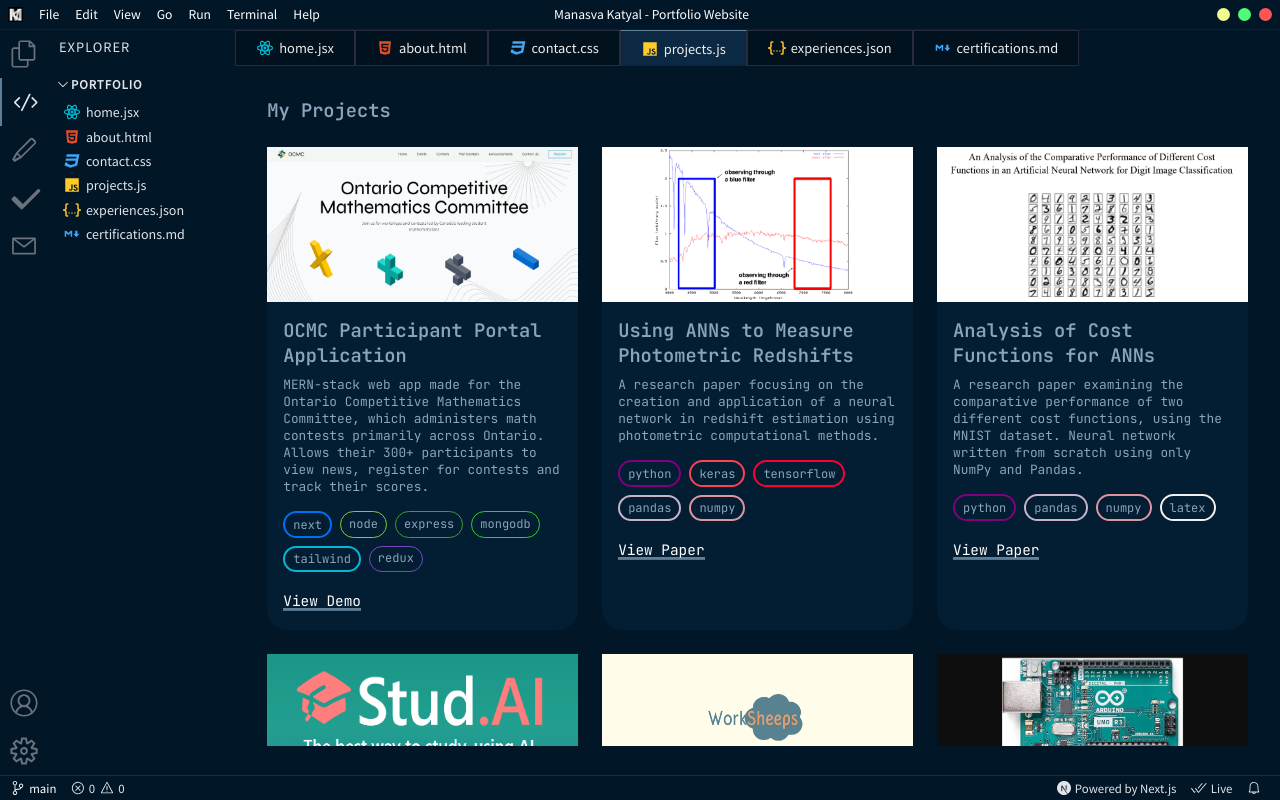
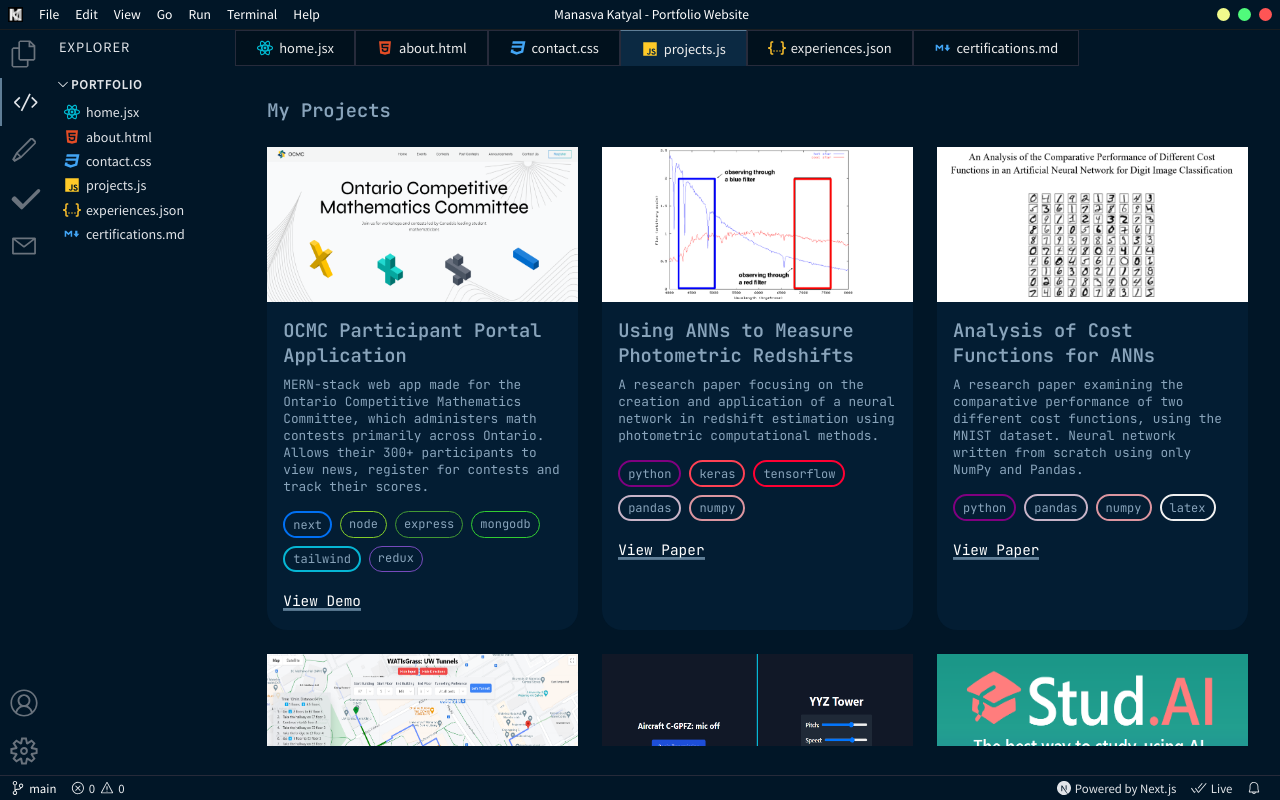
Before and after one commit to SuperMK15/personal-website, a Next.js app: page /projects in a window 1280 px wide. Built offline with nearby package versions, Linux system fonts and the light colour scheme.

Commit message:
added watisgrass to projects

```diff
--- a/pages/data/projects.json
+++ b/pages/data/projects.json
@@ -25,6 +25,26 @@
     "description": "A research paper examining the comparative performance of two different cost functions, using the MNIST dataset. Neural network written from scratch using only NumPy and Pandas.",
     "tags": ["python", "pandas", "numpy", "latex"],
     "pdf": "https://drive.google.com/file/d/1Oj0iTWaKzmvsy4kuwETxS2l28agQdVGA/view?usp=sharing"
+  },
+  {
+    "id": 14,
+    "name": "WATIsGrass: UW Tunnels",
+    "terminal_name": "watisgrass",
+    "image": "/watisgrass.png",
+    "description": "A web application that uses the Google Maps API and Dijkstra's algorithm to help students to find the shortest path between two buildings on the University of Waterloo campus, using the tunnel system.",
+    "tags": ["react", "tailwind", "typescript", "google-maps-api"],
+    "source_code": "https://github.com/rickyqin005/WATIsGrass",
+    "demo": "https://watisgrass.vercel.app/"
+  },
+  {
+    "id": 13,
+    "name": "AI ATC",
+    "terminal_name": "ai-atc",
+    "image": "/ai-atc.png",
+    "description": "A web application that uses the Cohere LLM to simulate an air traffic controller, providing real-time responses to user input. Support full audio transcription and text-to-speech capabilities.",
+    "tags": ["react", "tailwind", "cohere", "typescript", "web-speech-api"],
+    "source_code": "https://github.com/SuperMK15/AI-ATC",
+    "demo": "https://ai-atc.vercel.app/"
   },
   {
     "id": 4,
@@ -63,16 +83,6 @@
     "description": "A 2D game made using C++ and SFML in an object-oriented fashion, inspired by the Legend of Zelda series. Features 4 levels, complete with music and sound effects.",
     "tags": ["sfml", "cpp"],
     "source_code": "https://github.com/SuperMK15/SFML-LoZ-Game/"
-  },
-  {
-    "id": 13,
-    "name": "AI ATC",
-    "terminal_name": "ai-atc",
-    "image": "/ai-atc.png",
-    "description": "A web application that uses the Cohere LLM to simulate an air traffic controller, providing real-time responses to user input. Support full audio transcription and text-to-speech capabilities.",
-    "tags": ["react", "tailwind", "cohere", "typescript", "web-speech-api"],
-    "source_code": "https://github.com/SuperMK15/AI-ATC",
-    "demo": "https://ai-atc.vercel.app/"
   },
   {
     "id": 7,
--- a/styles/globals.css
+++ b/styles/globals.css
@@ -211,3 +211,11 @@
 .xampp:hover {
   background: rgba(255, 102, 0, 0.2);
 }
+
+.google-maps-api {
+  border: 2px solid rgb(0, 153, 0); /* Green shade for Google Maps API */
+}
+
+.google-maps-api:hover {
+  background: rgba(0, 153, 0, 0.2);
+}
```
Also changed, not shown: public/watisgrass.png (added).
